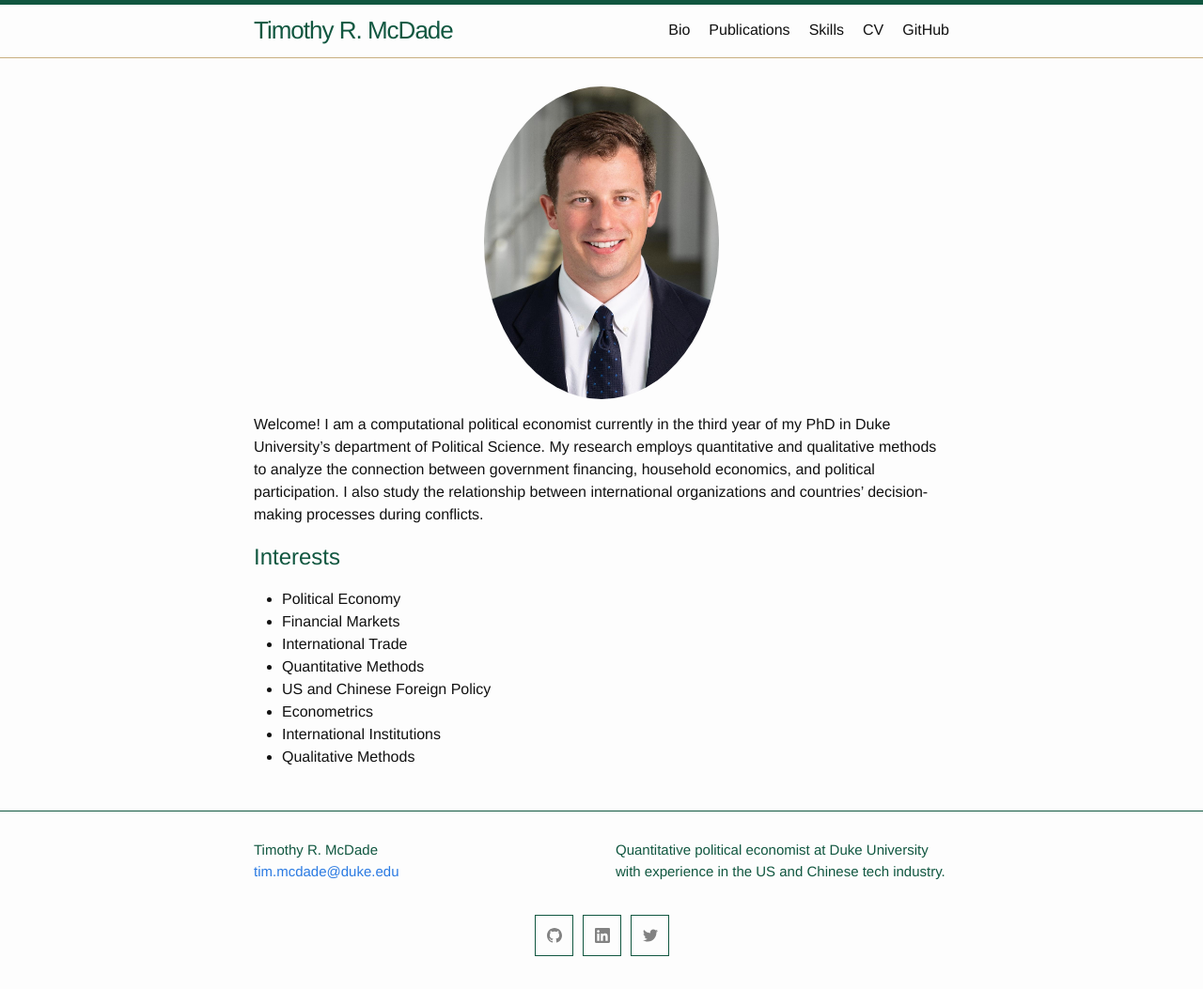
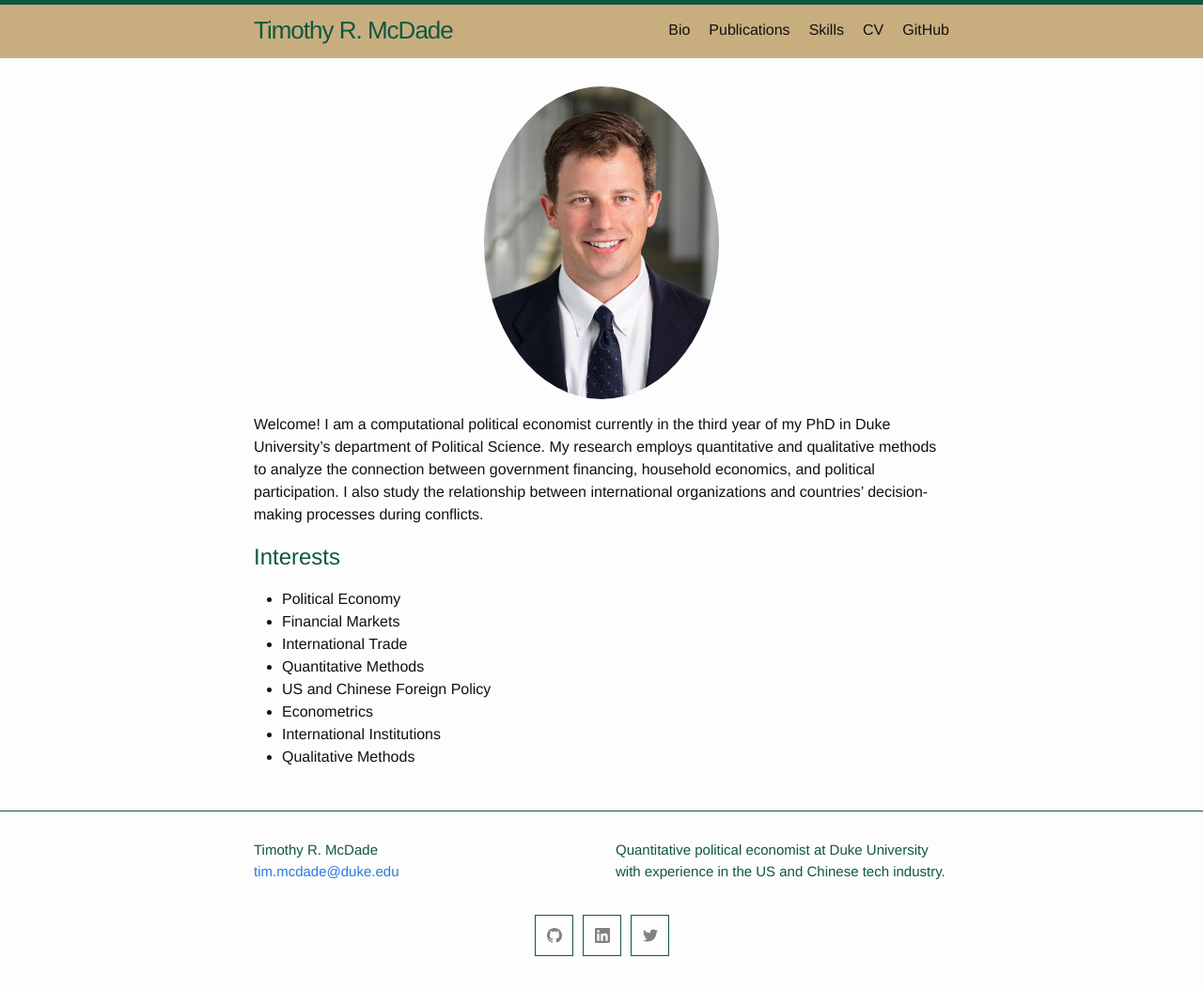
Before and after one commit to trmcdade/trmcdade.github.io, a Jekyll site: the page built from index.md, in a window 1280 px wide. Shown: the whole page at 94% size. Built offline with Jekyll 4.4.1, drawn with Linux system fonts in a browser that asks for light colours.

Commit message:
fill in header background

```diff
--- a/_sass/minima/_layout.scss
+++ b/_sass/minima/_layout.scss
@@ -5,6 +5,7 @@
   border-top: 5px solid $border-color-03;
   // border-bottom: 1px solid $border-color-01;
   border-bottom: 1px solid $wm-gold-light;
+  background-color: $wm-gold-light;
   min-height: $spacing-unit * 1.865;
   line-height: $base-line-height * $base-font-size * 2.25;
 
```
